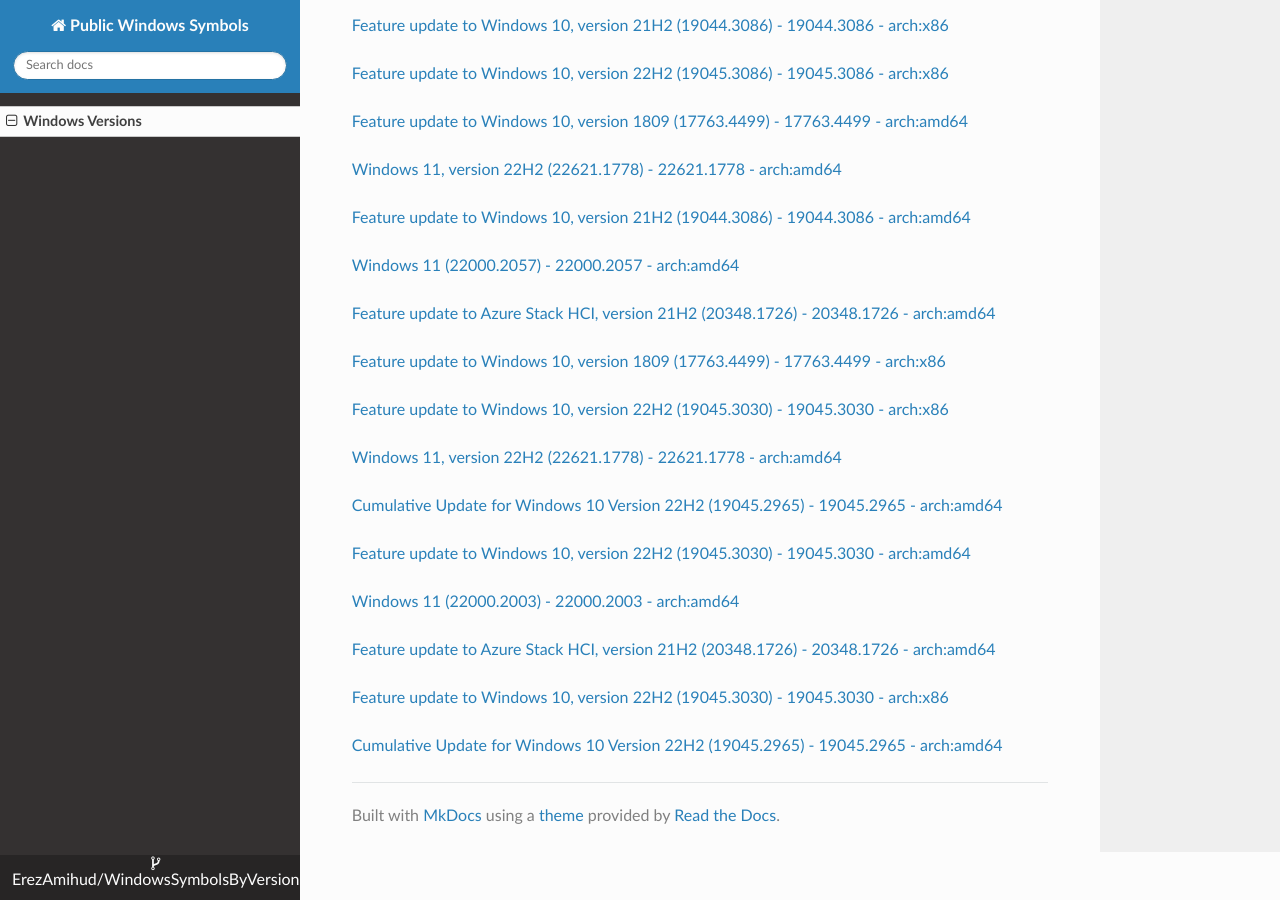
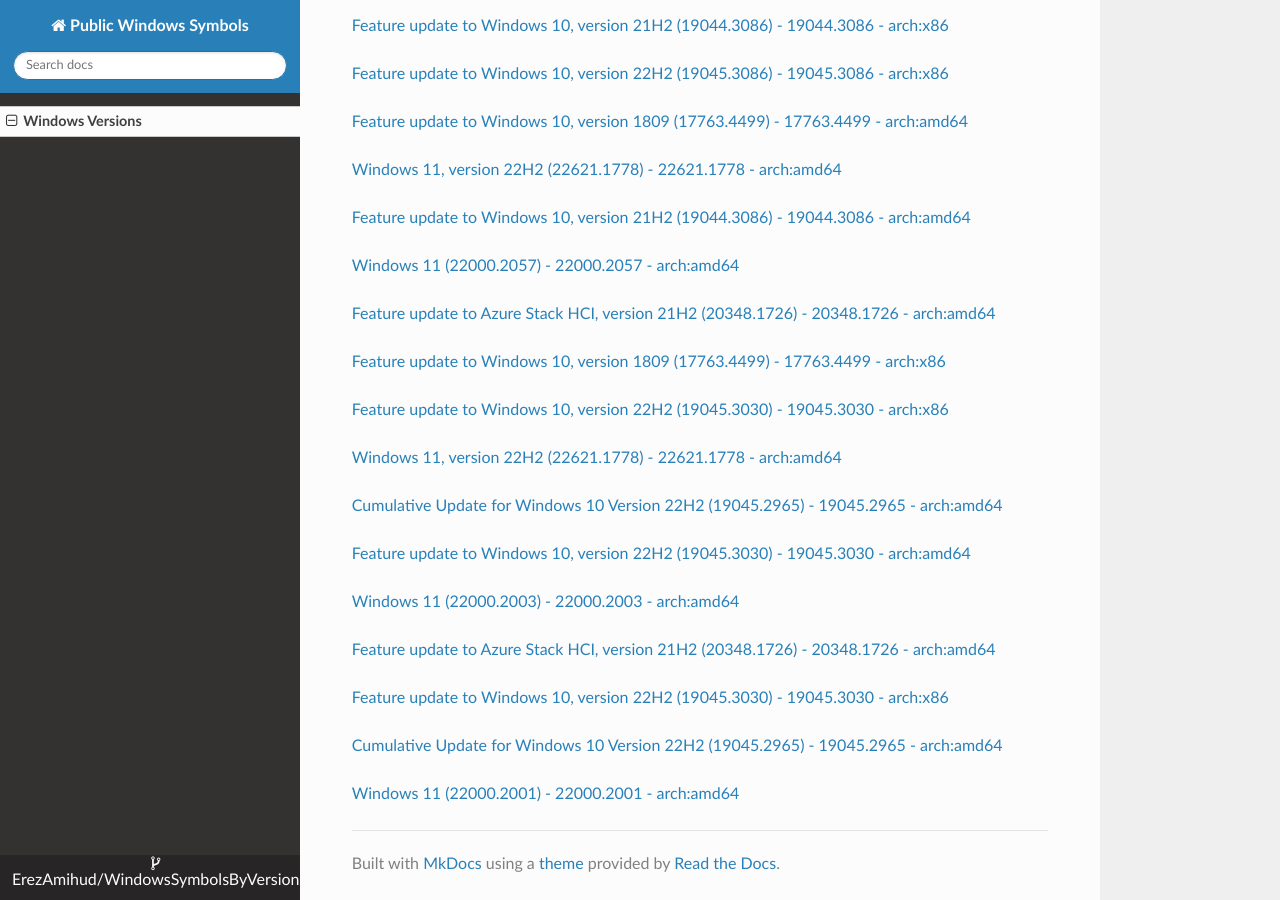
Before and after one commit to ErezAmihud/WindowsSymbolsByVersion, an MkDocs documentation site: the page built from docs/index.md, in a window 1280 px wide and 900 px high, scrolled down 30797 px. Built offline with MkDocs 1.6.1, drawn with Linux system fonts in a browser that asks for light colours; nearby versions of some CDN libraries.

Commit message:
Automated commit, add manifest for 96a761d2-db68-4faa-b3e3-2336987a50e8

```diff
--- a/docs/index.md
+++ b/docs/index.md
@@ -1771,3 +1771,6 @@
 
 
 [Cumulative Update for Windows 10 Version 22H2 (19045.2965) - 19045.2965 - arch:amd64](https://github.com/ErezAmihud/WindowsSymbolsByVersion/blob/main/manifests/c820c6e2-be6d-4ba1-9f8f-29c76f6dd714.manifest)
+
+
+[Windows 11 (22000.2001) - 22000.2001 - arch:amd64](https://github.com/ErezAmihud/WindowsSymbolsByVersion/blob/main/manifests/96a761d2-db68-4faa-b3e3-2336987a50e8.manifest)
```
Also changed, not shown: process_builds.json (+1 -1 lines), 1 other file.
